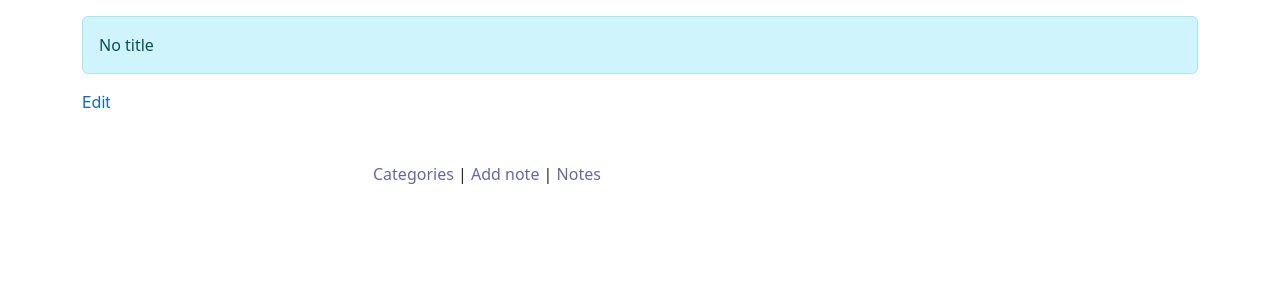
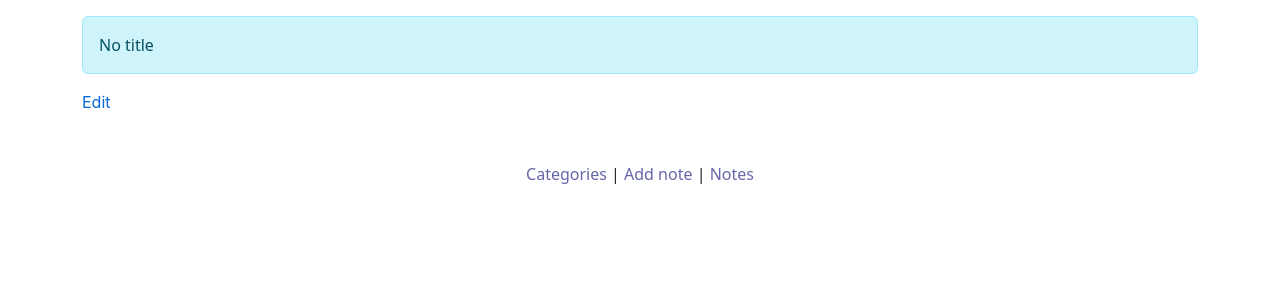
Before and after one commit to mstafreshi/abzarha, a Flask app: template app/bps/notepad/templates/note.html in a window 1280 px wide. Shown: the part 56-356 px from the top of the page. Run offline with Flask 3, Linux system fonts and the light colour scheme; the template is opened without the code that fills it, so the values that code supplies are empty; parts of the project's set-up code (start-up, migrations or seed data) failed here and were passed over; some libraries are stand-ins or nearby versions.

Commit message:
a few change

```diff
--- a/app/bps/notepad/templates/note.html
+++ b/app/bps/notepad/templates/note.html
@@ -28,7 +28,7 @@
             {% endif %}
         </div>
 
-        <div class="col-auto text-center">
+        <div class="col text-center">
             <a href="{{ url_for('.categories') }}"> {{ _('Categories') }} </a> |
             <a href="{{ url_for('.add_note') }}"> {{ _('Add note') }} </a> |
             <a href="{{ url_for('.notes') }}"> {{ _('Notes') }} </a>
```
